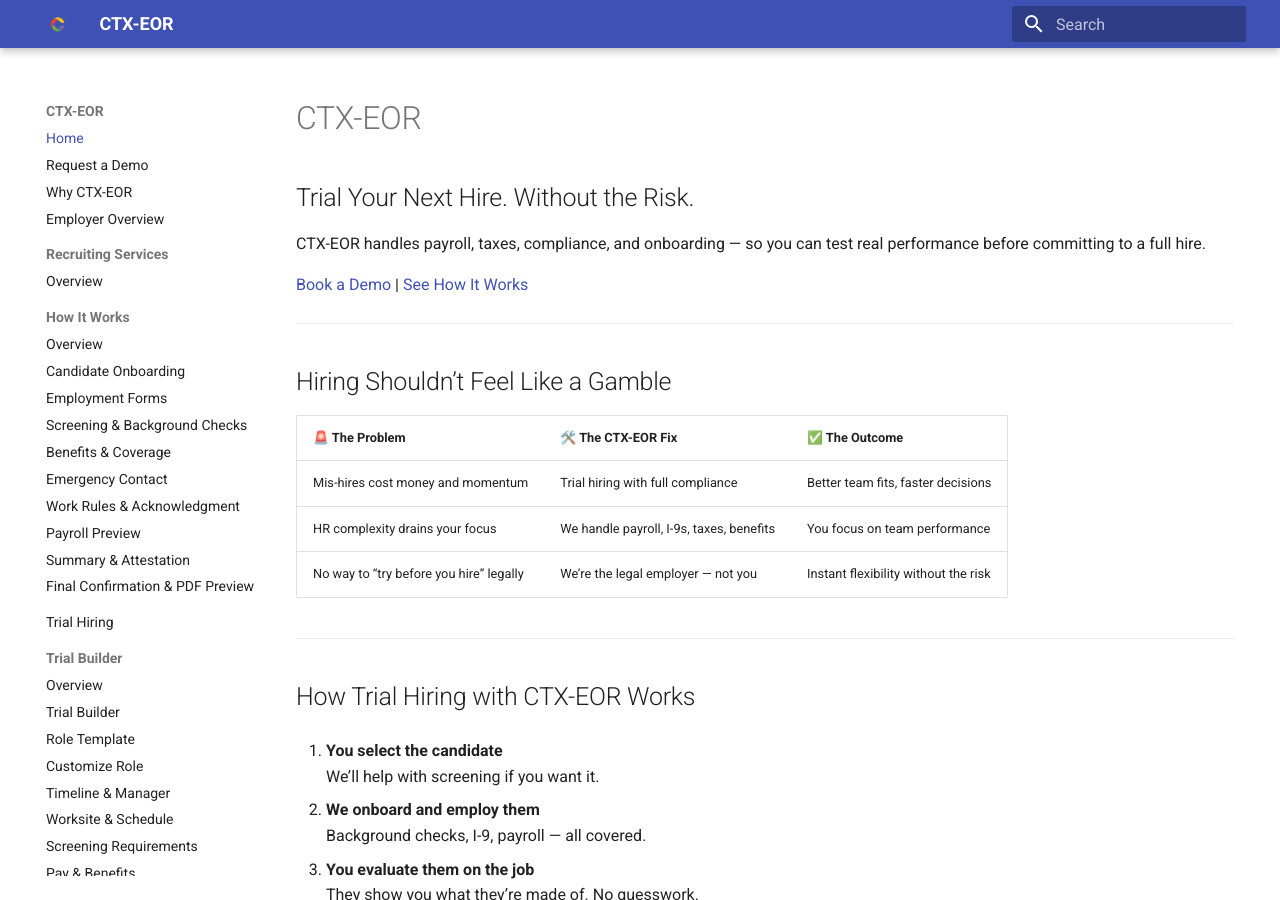
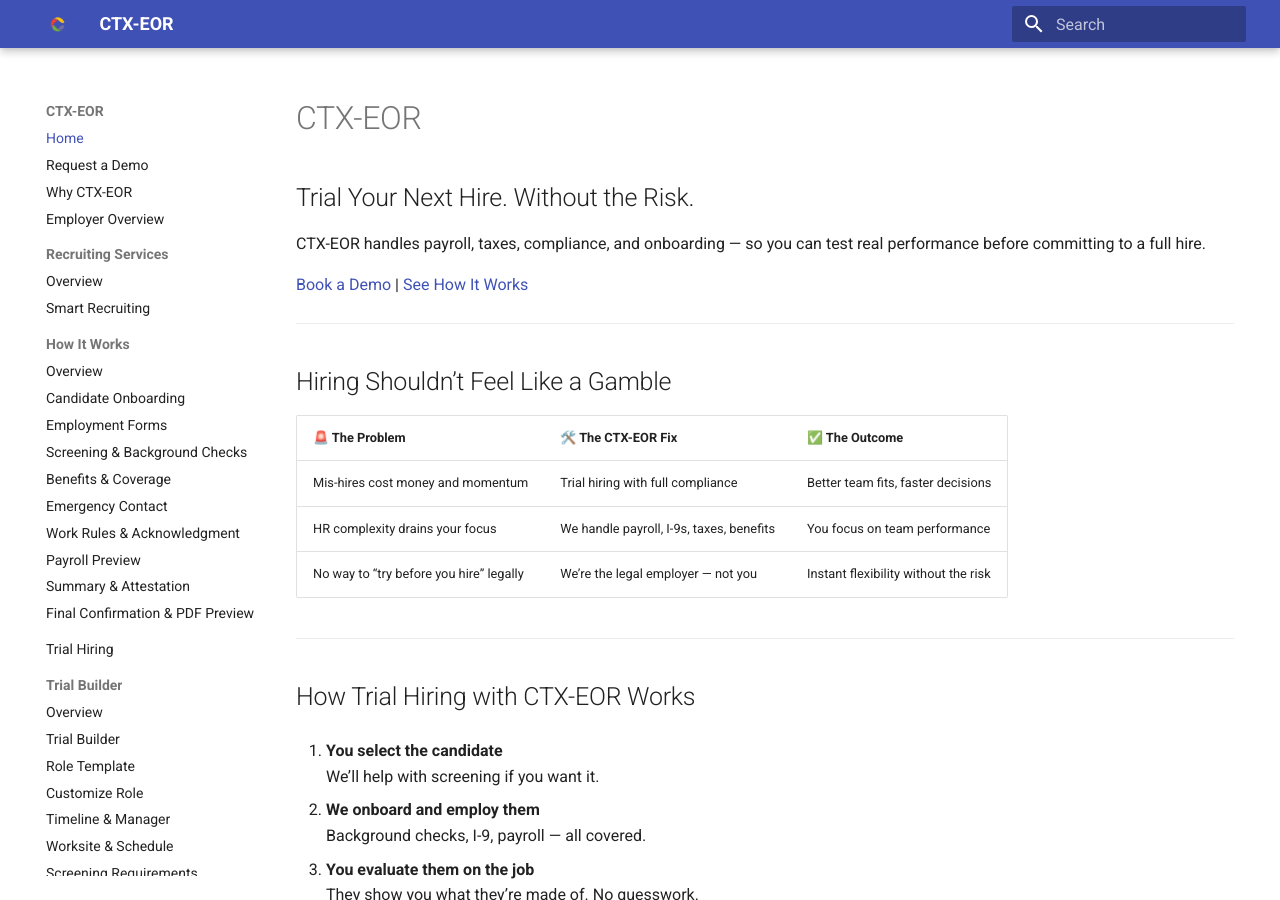
Before and after one commit to cirrusflyer275ds/ctx-eor-site, an MkDocs documentation site: the page built from docs/index.md, in a window 1280 px wide and 900 px high. Built offline with MkDocs 1.6.1 and Material for MkDocs 9.7.7, drawn with Linux system fonts in a browser that asks for light colours.

Commit message:
Update mkdocs.yml

```diff
--- a/mkdocs.yml
+++ b/mkdocs.yml
@@ -31,6 +31,7 @@ nav:
   - Employer Overview: employer-overview.md
   - Recruiting Services:
       - Overview: recruiting/recruiting-as-a-service.md
+      - Smart Recruiting: recruiting/smart-recruiting.md
   - How It Works:
       - Overview: how-it-works.md
       - Candidate Onboarding: onboarding/onboarding-step-2-candidate-onboarding.md
```
